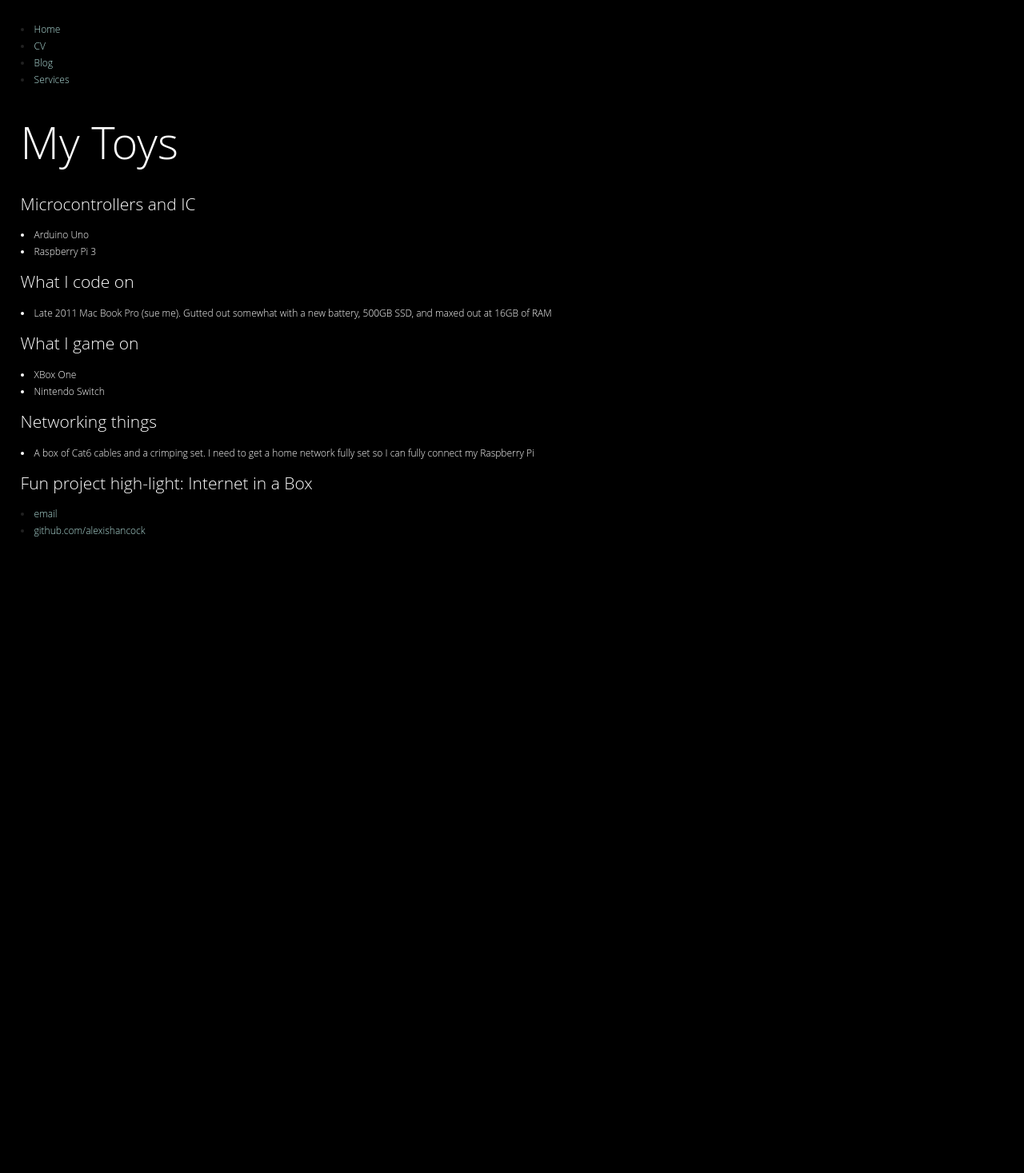
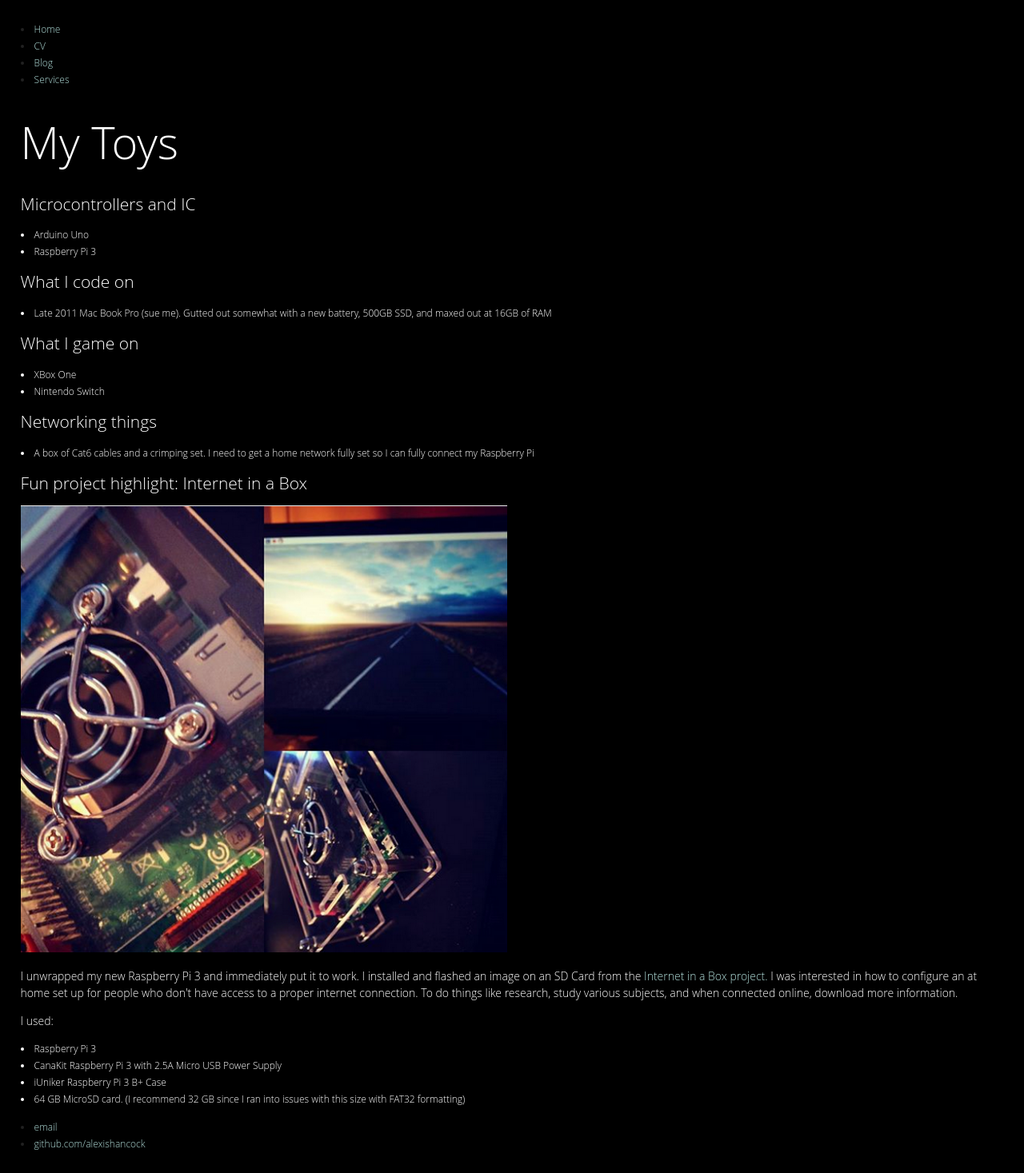
Before and after one commit to zoracon/zoracon.github.io, a Jekyll site: the page built from trinkets.html, in a window 1280 px wide. Shown: the whole page at 80% size. Built offline with Jekyll 4.4.1, drawn with Linux system fonts in a browser that asks for light colours; before the commit the page ends 900 px from its top, so only the background shows below that.

Commit message:
add to trinkets and blog

```diff
--- a/css/style.css
+++ b/css/style.css
@@ -73,6 +73,9 @@ body {
   font-size: 18px;
   line-height: 1.8em; }
 
+.in-blog {
+  width: 50%; }
+
 .key {
   cursor: pointer;
   display: contents;
--- a/css/style.scss
+++ b/css/style.scss
@@ -105,6 +105,10 @@ body {
 	line-height: 1.8em;
 }
 
+.in-blog {
+	width: 50%;
+}
+
 .key {
 	cursor: pointer;
 	display: contents;
--- a/cv.html
+++ b/cv.html
@@ -2,7 +2,7 @@
 layout: default
 title: CV
 ---
-
+<h1>{{ page.title }}</h1>
 <section class="block animated slideInDown">
         <p class="intro">Web developer with five years of experience seeking a role centering operations & security. I have experience in web application architecture, container management over local & virtual Linux systems, technical documentation, & securing infrastructure.</p>
 
--- a/trinkets.html
+++ b/trinkets.html
@@ -38,4 +38,24 @@ title: My Toys
     </li>
 </ul>
 
-<h2>Fun project high-light: Internet in a Box</h2>
+<h2>Fun project highlight: Internet in a Box</h2>
+<img class="in-blog" src="img/rpi.png" alt="raspberry pi">
+<p>
+I unwrapped my new Raspberry Pi 3 and immediately put it to work. I installed and flashed an image on an SD Card from the <a target="_blank" href="https://opensource.com/article/17/5/internet-in-a-box-raspberry-pi">Internet in a Box project.</a> I was interested in how to configure an at home set up for people who don't have access to a proper internet connection. To do things like research, study various subjects, and when connected online, download more information.</p>
+<p>
+    I used:
+</p>
+<ul>
+    <li>
+        Raspberry Pi 3
+    </li>
+    <li>
+        CanaKit Raspberry Pi 3 with 2.5A Micro USB Power Supply
+    </li>
+    <li>
+        iUniker Raspberry Pi 3 B+ Case
+    </li>
+    <li>
+        64 GB MicroSD card. (I recommend 32 GB since I ran into issues with this size with FAT32 formatting)
+    </li>
+</ul>
```
Also changed, not shown: _posts/2018-04-09-frequency-bands.md (+2 -2 lines), img/rpi.png (added), 1 other file.
